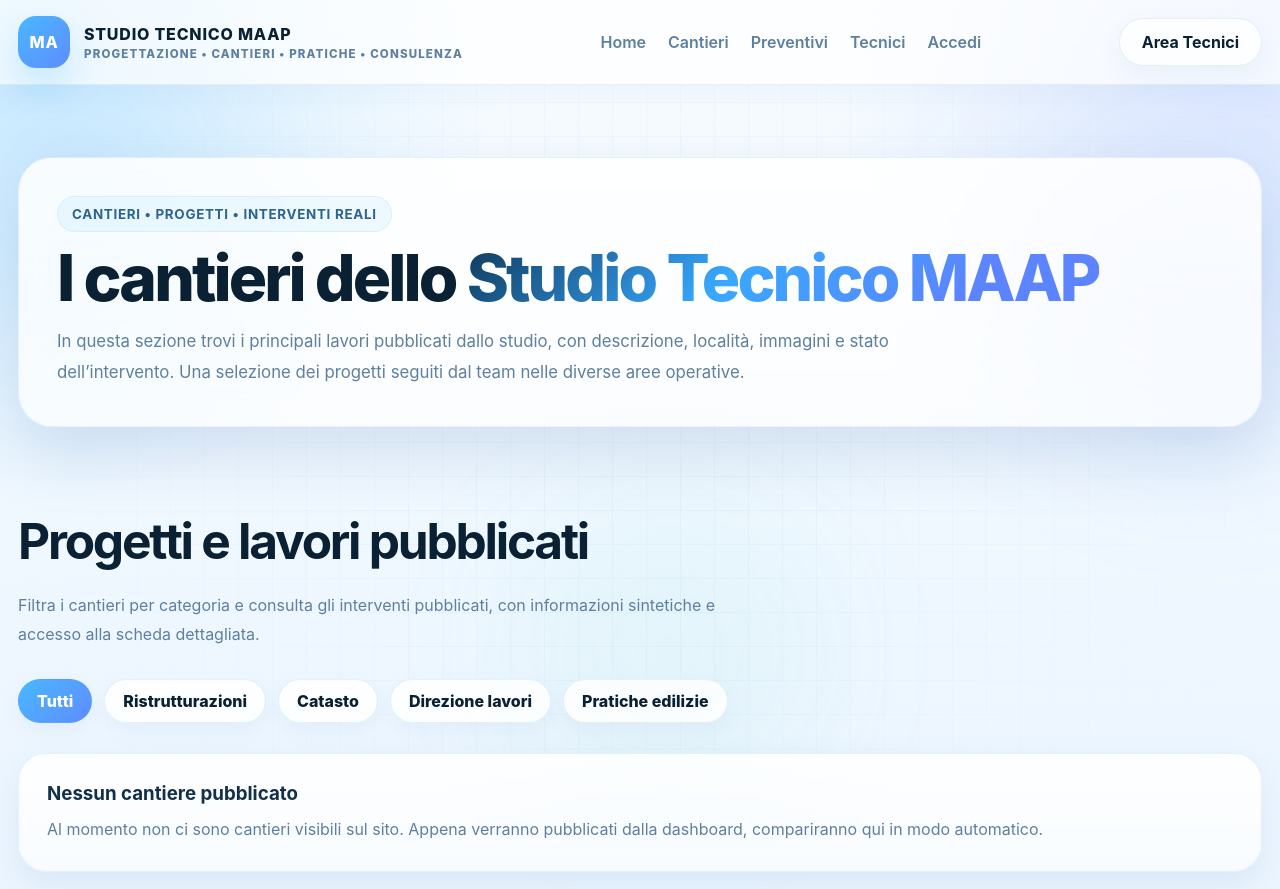
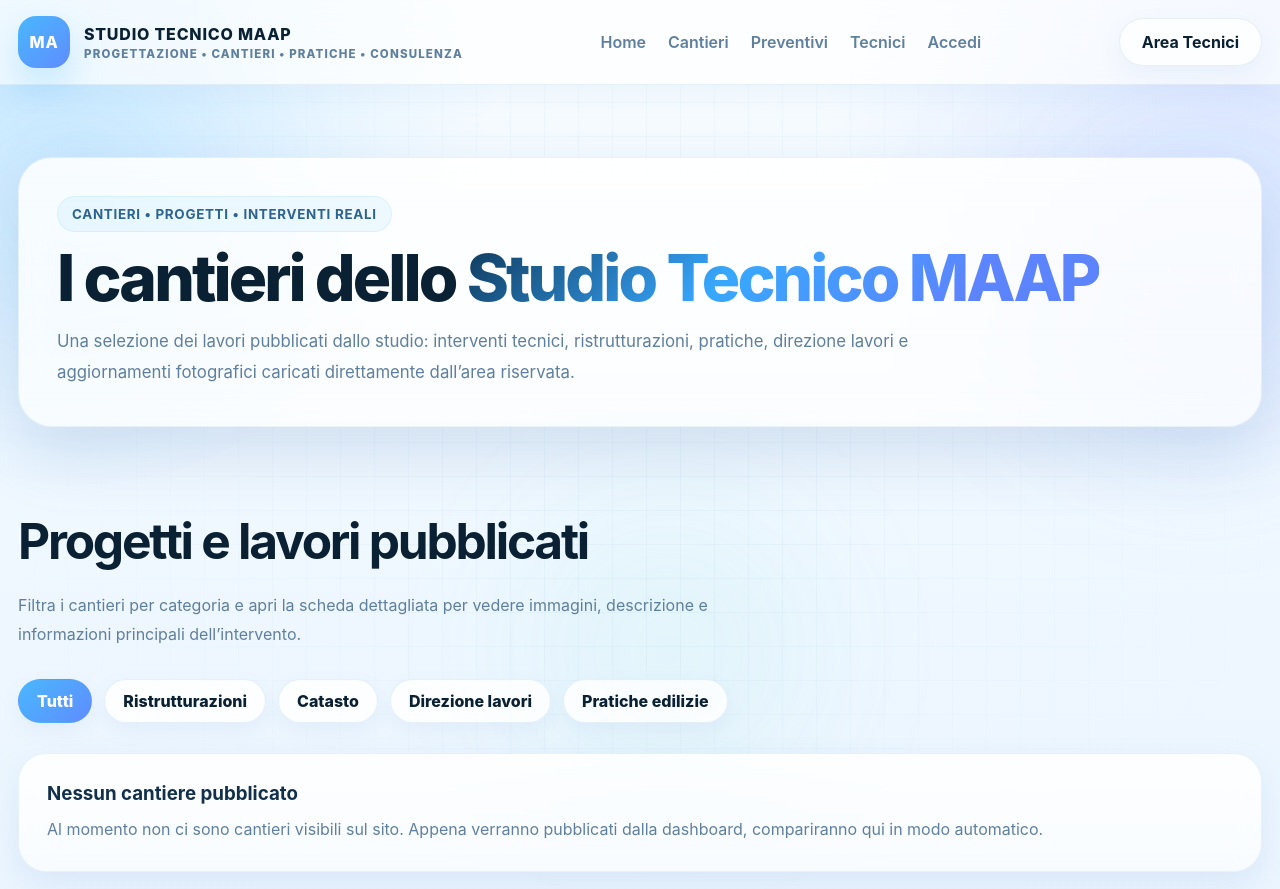
Before and after one commit to arde2004/studio-maap, a Flask app: page /cantieri in a window 1280 px wide. Shown: the top 889 px of the page. Run offline with Flask 3, Linux system fonts and the light colour scheme; data that the repository does not hold is empty.

Commit message:
Update cantieri.html

```diff
--- a/app/templates/cantieri.html
+++ b/app/templates/cantieri.html
@@ -3,13 +3,16 @@
 <head>
   <meta charset="UTF-8" />
   <meta name="viewport" content="width=device-width, initial-scale=1.0" />
+
   <title>Cantieri | Studio Tecnico MAAP</title>
   <meta
     name="description"
     content="Scopri i cantieri seguiti dallo Studio Tecnico MAAP, con interventi, immagini e dettagli tecnici."
   />
+
   <link rel="stylesheet" href="{{ url_for('static', filename='css/style.css') }}" />
 </head>
+
 <body>
   <div class="grid-overlay"></div>
   <div class="orb a"></div>
@@ -47,9 +50,9 @@
           <span class="page-badge">CANTIERI • PROGETTI • INTERVENTI REALI</span>
           <h1>I cantieri dello <span class="shine">Studio Tecnico MAAP</span></h1>
           <p>
-            In questa sezione trovi i principali lavori pubblicati dallo studio, con descrizione,
-            località, immagini e stato dell’intervento. Una selezione dei progetti seguiti
-            dal team nelle diverse aree operative.
+            Una selezione dei lavori pubblicati dallo studio: interventi tecnici,
+            ristrutturazioni, pratiche, direzione lavori e aggiornamenti fotografici
+            caricati direttamente dall’area riservata.
           </p>
         </div>
       </div>
@@ -62,8 +65,8 @@
             <h2>Progetti e lavori pubblicati</h2>
           </div>
           <p>
-            Filtra i cantieri per categoria e consulta gli interventi pubblicati,
-            con informazioni sintetiche e accesso alla scheda dettagliata.
+            Filtra i cantieri per categoria e apri la scheda dettagliata per vedere immagini,
+            descrizione e informazioni principali dell’intervento.
           </p>
         </div>
 
@@ -78,7 +81,10 @@
         {% if projects %}
           <div class="cantieri-grid">
             {% for project in projects %}
-              <article class="cantiere-card reveal" data-category="{{ project.categoria|lower if project.categoria else '' }}">
+              <article
+                class="cantiere-card reveal"
+                data-category="{{ project.categoria|lower if project.categoria else '' }}"
+              >
                 <div class="cantiere-image">
                   {% if project.cover_path %}
                     <img
@@ -86,6 +92,11 @@
                       alt="{{ project.titolo }}"
                       class="cantiere-cover-image"
                     />
+                  {% else %}
+                    <div class="cantiere-placeholder">
+                      <div class="cantiere-placeholder-icon">MA</div>
+                      <span>Immagine in aggiornamento</span>
+                    </div>
                   {% endif %}
 
                   <div class="cantiere-image-overlay"></div>
@@ -93,6 +104,12 @@
                   <div class="cantiere-status">
                     {{ project.stato|capitalize if project.stato else 'Pubblicato' }}
                   </div>
+
+                  {% if project.foto_prima and project.foto_dopo %}
+                    <div class="cantiere-badge">PRIMA / DOPO</div>
+                  {% elif project.numero_foto and project.numero_foto > 0 %}
+                    <div class="cantiere-badge">{{ project.numero_foto }} FOTO</div>
+                  {% endif %}
                 </div>
 
                 <div class="cantiere-body">
@@ -112,8 +129,11 @@
                   </div>
 
                   <div class="cantiere-actions">
-                    <a href="{{ url_for('main.dettaglio_cantiere', slug=project.slug) }}" class="btn btn-primary small-btn">
-                      Vedi dettagli
+                    <a
+                      href="{{ url_for('main.dettaglio_cantiere', slug=project.slug) }}"
+                      class="btn btn-primary small-btn"
+                    >
+                      Scopri il progetto →
                     </a>
                   </div>
                 </div>
```
